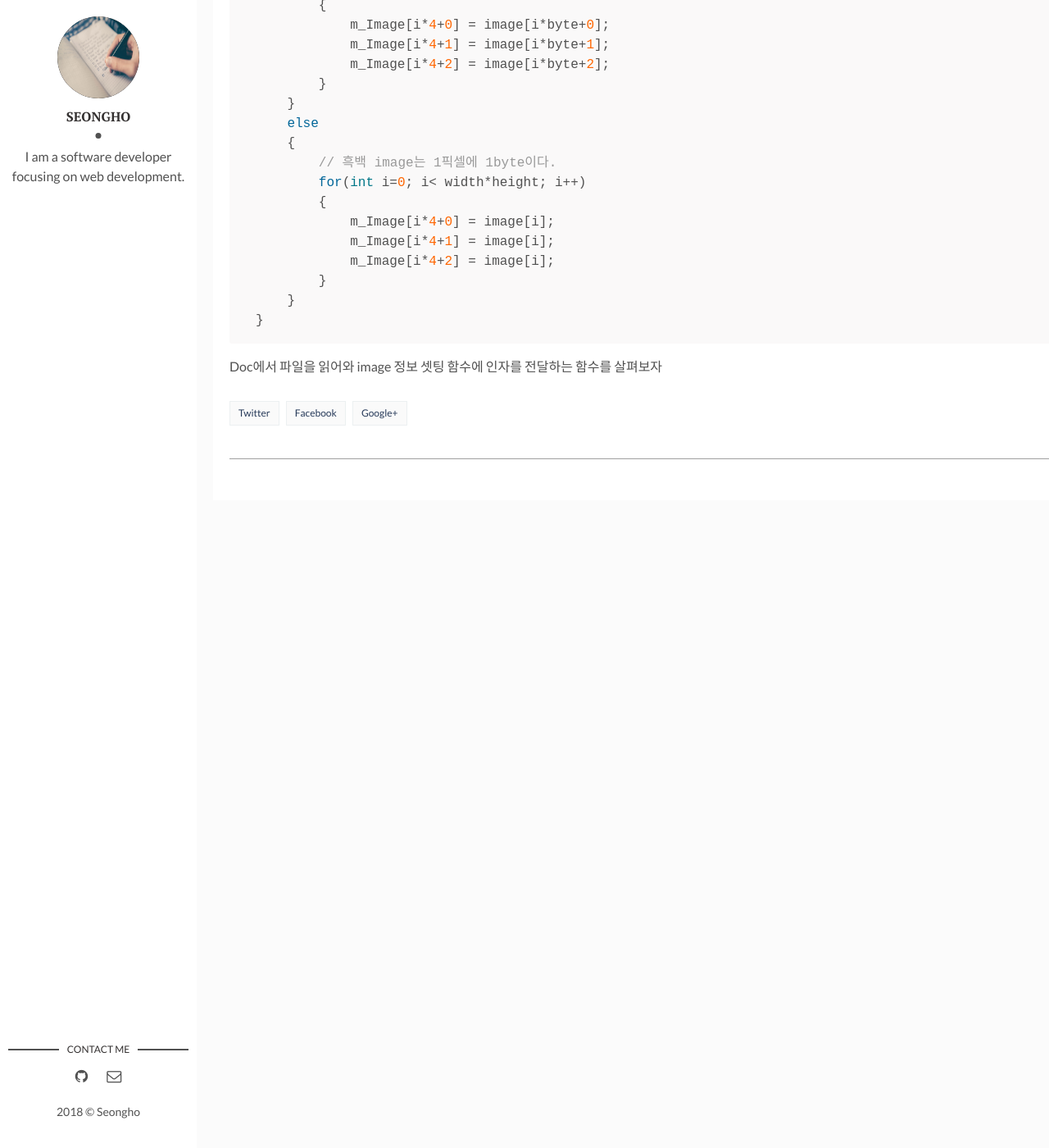
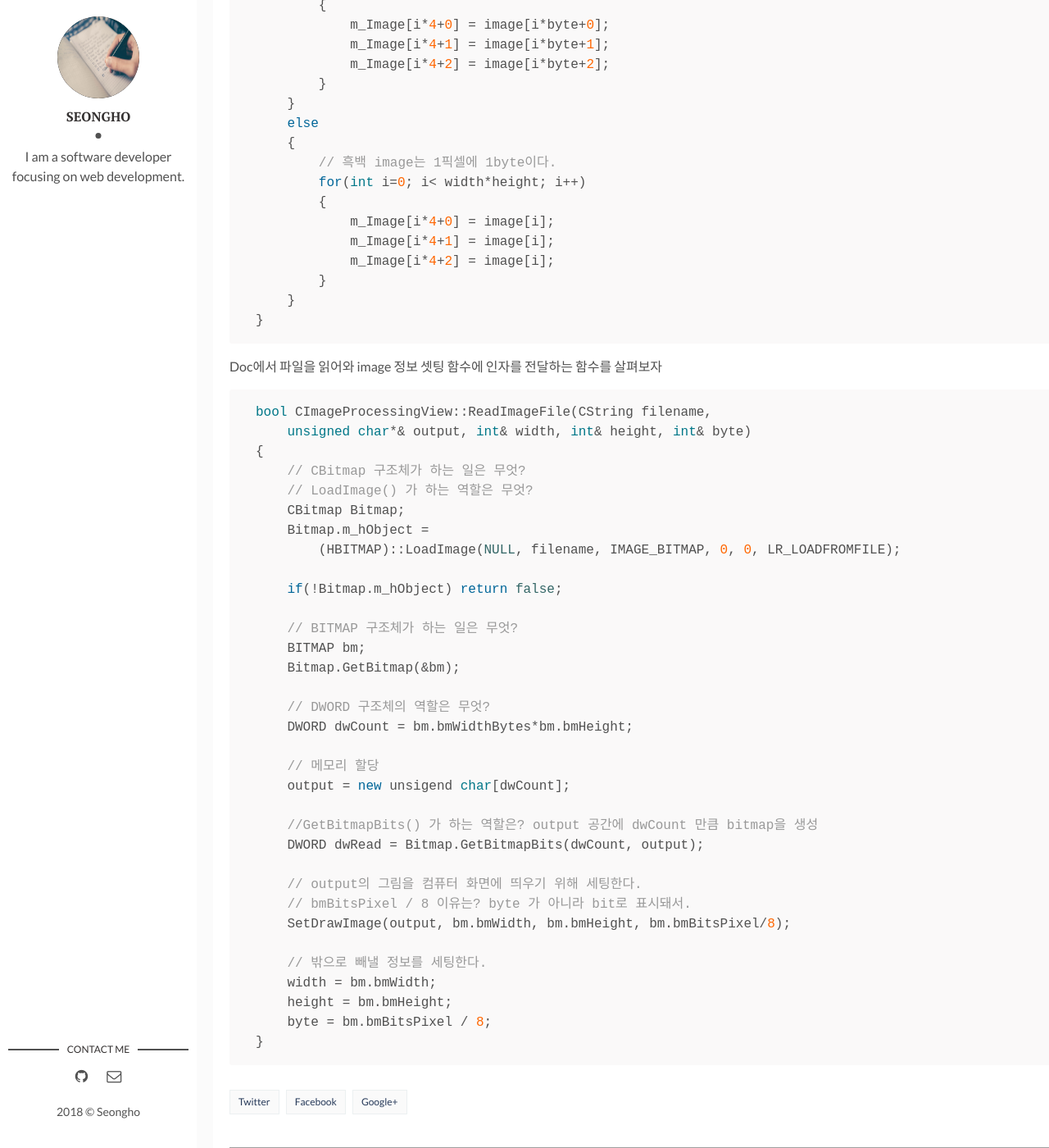
Before and after one commit to nsho77/nsho77.github.io, a Jekyll site: the page built from _posts/2018-05-14-mfcImageProcessing.md, in a window 1280 px wide and 1400 px high, scrolled down 3173 px. Shown: the whole window at 82% size. Built offline with Jekyll 4.4.1, drawn with Linux system fonts in a browser that asks for light colours; comment, search, counter and statistics services are not loaded; before the commit the page ends 3803 px from its top, so only the background shows below that.

```diff
--- a/_posts/2018-05-14-mfcImageProcessing.md
+++ b/_posts/2018-05-14-mfcImageProcessing.md
@@ -165,5 +165,37 @@
 
 Doc에서 파일을 읽어와 image 정보 셋팅 함수에 인자를 전달하는 함수를 살펴보자
 {% highlight cpp %}
+bool CImageProcessingView::ReadImageFile(CString filename,
+    unsigned char*& output, int& width, int& height, int& byte)
+{
+    // CBitmap 구조체가 하는 일은 무엇?
+    // LoadImage() 가 하는 역할은 무엇?
+    CBitmap Bitmap;
+    Bitmap.m_hObject =
+        (HBITMAP)::LoadImage(NULL, filename, IMAGE_BITMAP, 0, 0, LR_LOADFROMFILE);
 
+    if(!Bitmap.m_hObject) return false;
+
+    // BITMAP 구조체가 하는 일은 무엇?
+    BITMAP bm;
+    Bitmap.GetBitmap(&bm);
+
+    // DWORD 구조체의 역할은 무엇?
+    DWORD dwCount = bm.bmWidthBytes*bm.bmHeight;
+
+    // 메모리 할당
+    output = new unsigend char[dwCount];
+
+    //GetBitmapBits() 가 하는 역할은? output 공간에 dwCount 만큼 bitmap을 생성
+    DWORD dwRead = Bitmap.GetBitmapBits(dwCount, output);
+
+    // output의 그림을 컴퓨터 화면에 띄우기 위해 세팅한다.
+    // bmBitsPixel / 8 이유는? byte 가 아니라 bit로 표시돼서.
+    SetDrawImage(output, bm.bmWidth, bm.bmHeight, bm.bmBitsPixel/8);
+
+    // 밖으로 빼낼 정보를 세팅한다.
+    width = bm.bmWidth;
+    height = bm.bmHeight;
+    byte = bm.bmBitsPixel / 8;
+}
 {% endhighlight %}
```
